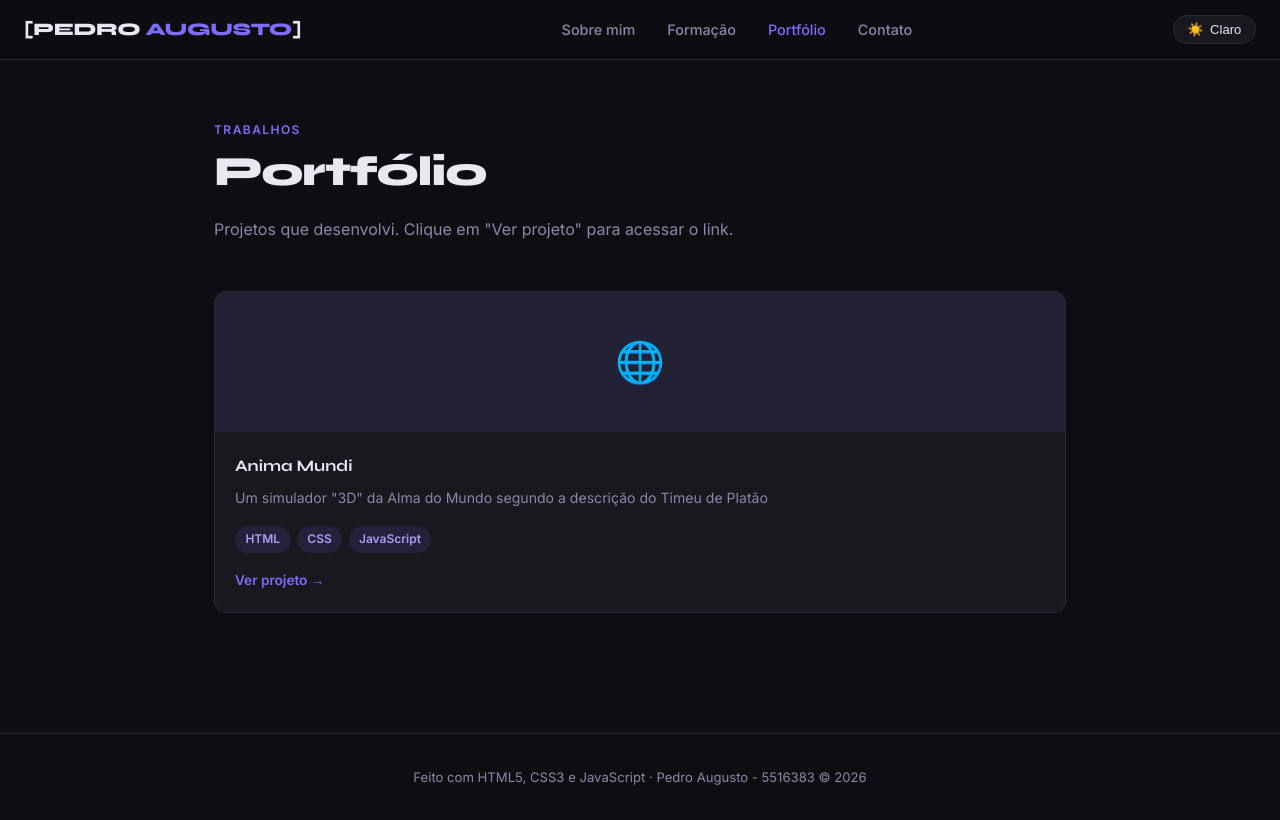
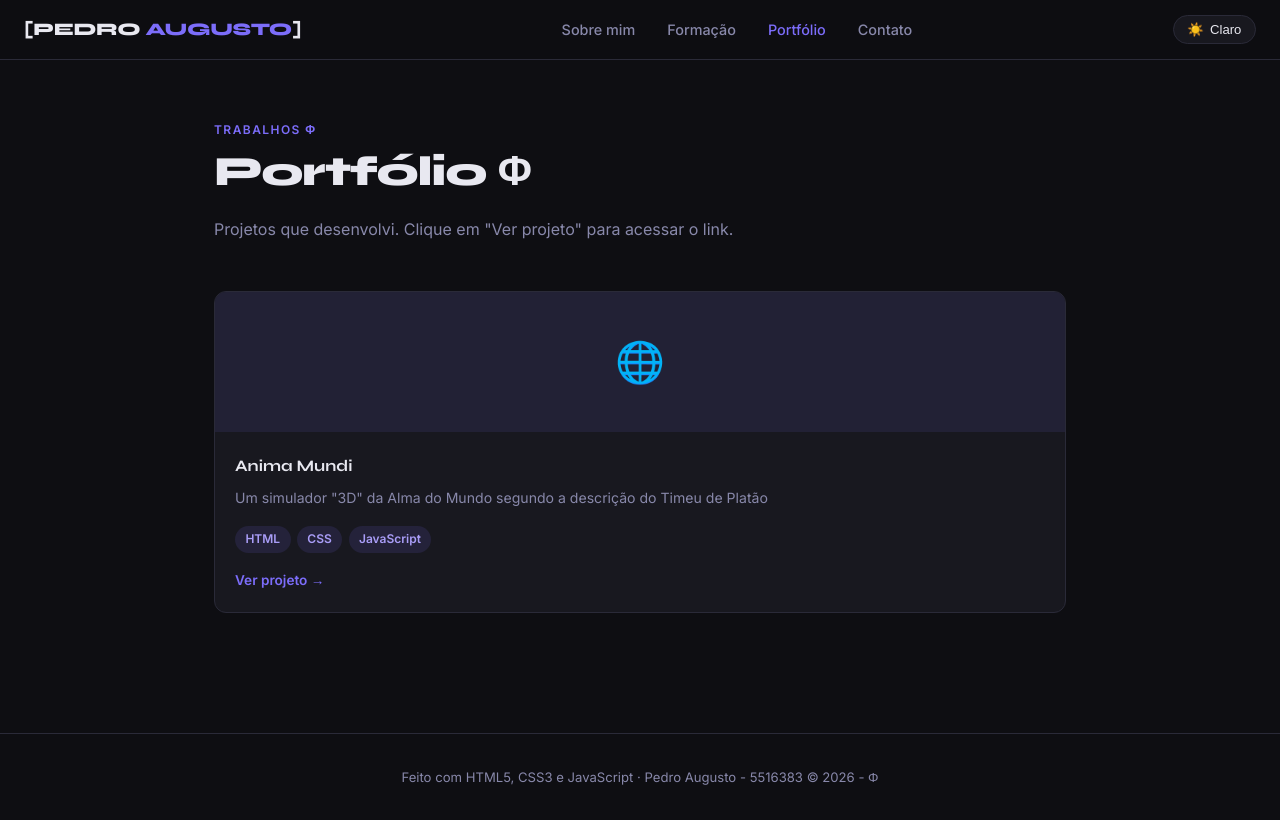
Before and after one commit to PedroAugusto5516383/Portifolio5516383-2026, a plain HTML site: page portfolio.html in a window 1280 px wide. Drawn offline with Linux system fonts and the light colour scheme.

Commit message:
Update portfolio.html
Marca pessoal

```diff
--- a/portfolio.html
+++ b/portfolio.html
@@ -127,8 +127,8 @@
 
   <main>
     <div class="page-header">
-      <p class="section-label">Trabalhos</p>
-      <h1 class="section-title">Portfólio</h1>
+      <p class="section-label">Trabalhos Φ </p>
+      <h1 class="section-title">Portfólio Φ</h1>
       <p class="section-desc">Projetos que desenvolvi. Clique em "Ver projeto" para acessar o link.</p>
     </div>
 
@@ -157,7 +157,7 @@
   </main>
 
   <footer>
-<p>Feito com HTML5, CSS3 e JavaScript · Pedro Augusto - 5516383 © 2026</p>
+<p>Feito com HTML5, CSS3 e JavaScript · Pedro Augusto - 5516383 © 2026 - Φ</p>
   </footer>
 
 
```
